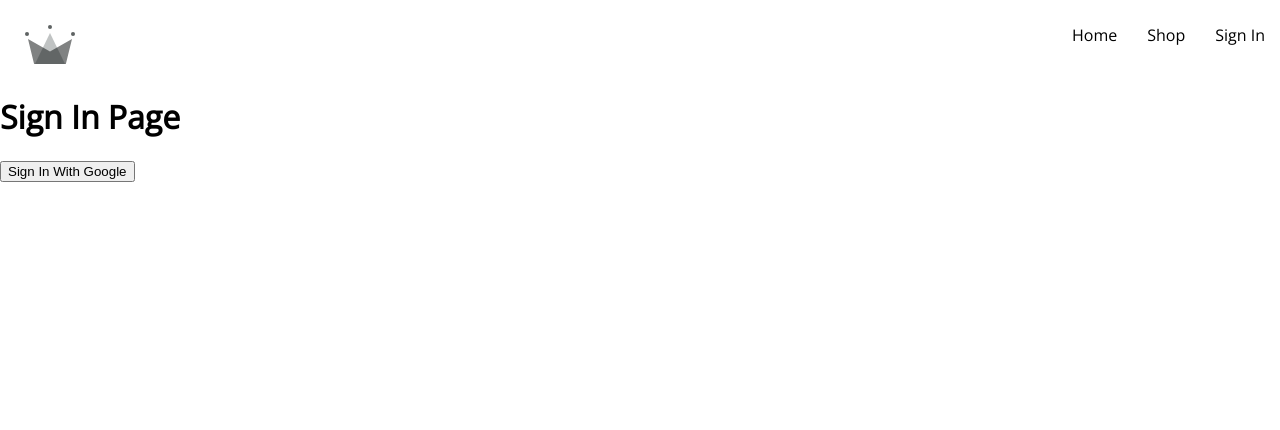
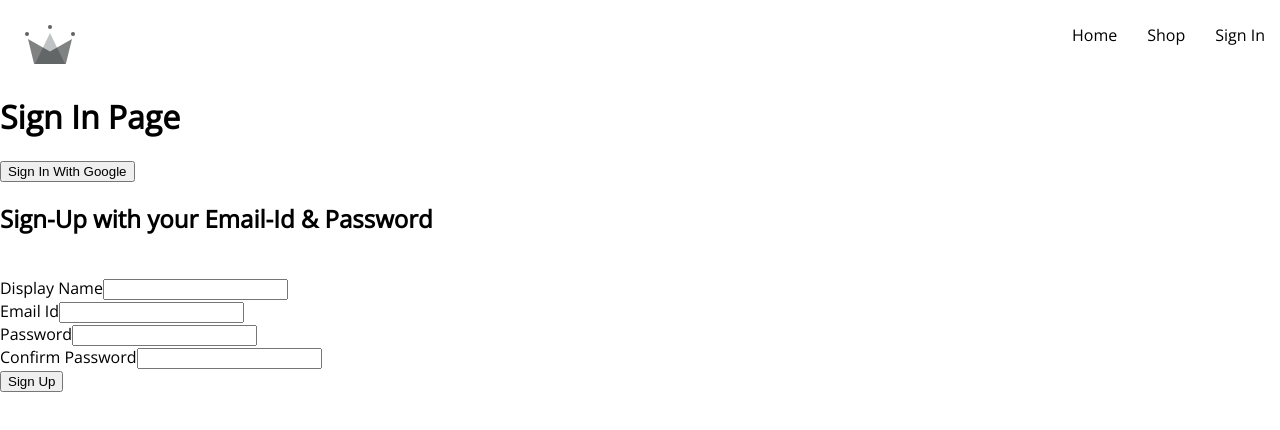
Before and after one commit to Saurabh114/React_Roar, a React (Create React App) app: page /sign-in in a window 1280 px wide. Shown: the top 430 px of the page. Built offline with nearby package versions, Linux system fonts and the light colour scheme.

Commit message:
sign-up form

```diff
--- /dev/null
+++ b/src/components/sign-up-form/sign-up-form.component.jsx
@@ -0,0 +1,82 @@
+import { useState } from "react";
+
+const defaultFormFields = {
+  displayName: "",
+  email: "",
+  password: "",
+  confirmPassword: "",
+};
+
+const SignUpForm = () => {
+  const [formFields, setFormFields] = useState(defaultFormFields);
+  const {displayName, email, password, confirmPassword} = formFields;
+
+
+  console.log(formFields);
+
+  const handleChange = (event) => {
+    const { name, value } = event.target;
+
+    setFormFields({ ...formFields, [name]: value });
+  };
+
+  return (
+    <div>
+      <h2>Sign-Up with your Email-Id & Password</h2>
+      <br />
+      <form onSubmit={() => {}}>
+        <div>
+          <label>Display Name</label>
+          <input
+            type="text"
+            name="displayName"
+            onChange={handleChange}
+            value={displayName}
+            required
+          />
+        </div>
+
+        <div>
+          <label>Email Id</label>
+          <input
+            type="email"
+            name="email"
+            onChange={handleChange}
+            value={email}
+            required
+          />
+        </div>
+
+        <div>
+          <label>Password</label>
+          <input
+            type="password"
+            name="password"
+            onChange={handleChange}
+            value={password}
+            required
+          />
+        </div>
+
+        <div>
+          <label>Confirm Password</label>
+          <input
+            type="password"
+            name="confirmPassword"
+            onChange={handleChange}
+            value={confirmPassword}
+            required
+          />
+        </div>
+
+        <div className="button">
+          <button type="submit" className="btn">
+            Sign Up
+          </button>
+        </div>
+      </form>
+    </div>
+  );
+};
+
+export default SignUpForm;
--- a/src/routes/sign-in/sign-in.component.jsx
+++ b/src/routes/sign-in/sign-in.component.jsx
@@ -3,6 +3,7 @@ import {
   createUserDocumentFromAuth,
 } from "../../utils/firebase/firebase.utils";
 
+import SignUpForm from "../../components/sign-up-form/sign-up-form.component";
 
 const SignIn = () => {
 
@@ -16,6 +17,7 @@ const SignIn = () => {
         <div>
             <h1>Sign In Page</h1>
             <button onClick={logGoogleUser}>Sign In With Google</button>
+            <SignUpForm />
         </div>
     )
 }
```
